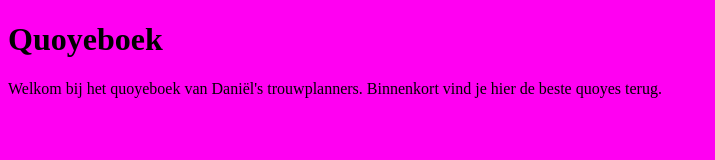
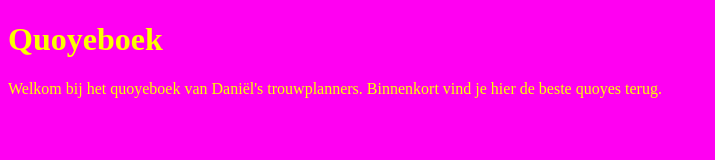
Before and after one commit to Quoyeboek/Quoyeboek.github.io, a plain HTML site: page index.html in a window 1280 px wide. Shown: the whole page, without its empty margins (0-715 px from the left). Drawn offline with Linux system fonts and the light colour scheme.

Commit message:
Update style.css

```diff
--- a/style.css
+++ b/style.css
@@ -1,3 +1,4 @@
 body {
   background-color: #FF00F2;
+  color: #FBFF00;
 }
```
